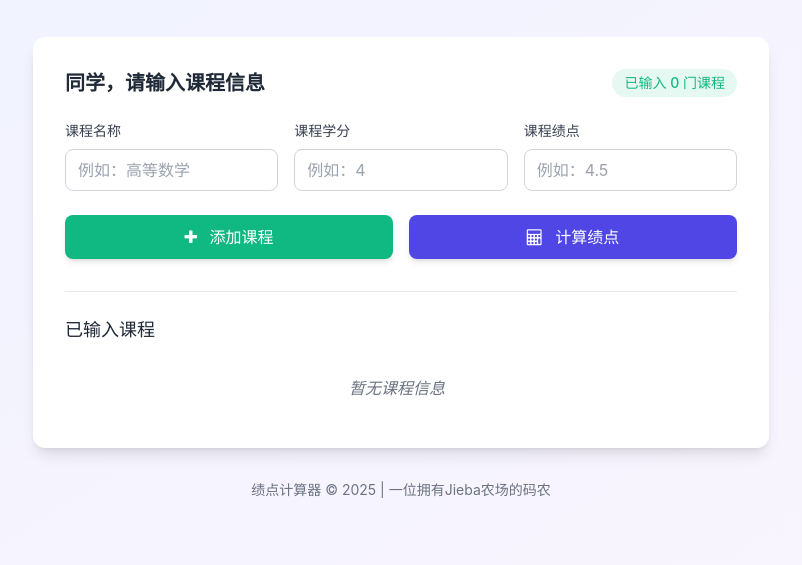
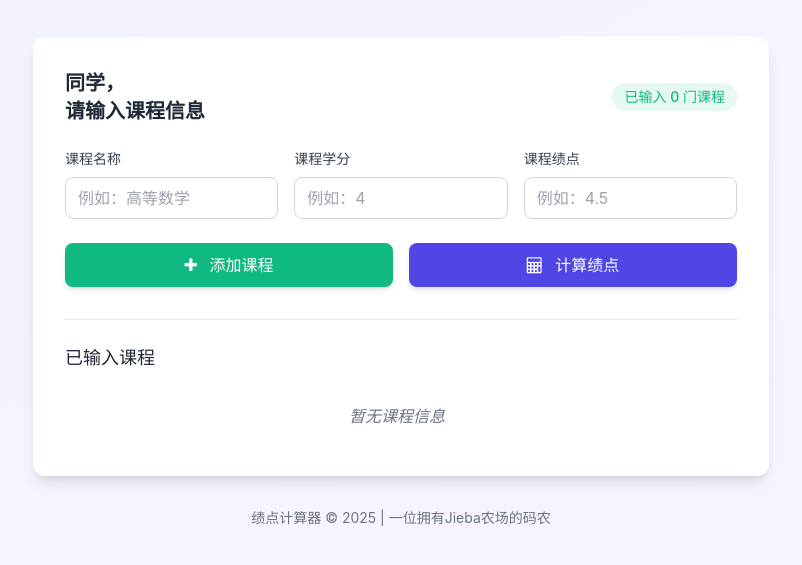
Before and after one commit to 123456Serein/Grade2, a plain HTML site: page index.html in a window 1280 px wide. Both pictures are taken after a click on the button "开始计算". Shown: the part 211-776 px from the top of the page, without its empty margins (239-1041 px from the left). Drawn offline with nearby package versions, Linux system fonts and the light colour scheme.

Commit message:
Update index.html

```diff
--- a/index.html
+++ b/index.html
@@ -63,7 +63,7 @@
             <div id="calculator-screen" class="hidden">
                 <div class="flex items-center justify-between mb-6">
                     <h2 class="text-xl font-semibold text-gray-800">
-                        <span id="user-display-name">同学</span>，请输入课程信息
+                        <span id="user-display-name">同学</span>，<br>请输入课程信息
                     </h2>
                     <span id="course-count" class="bg-secondary/10 text-secondary px-3 py-1 rounded-full text-sm font-medium">
                         已输入 0 门课程
```
